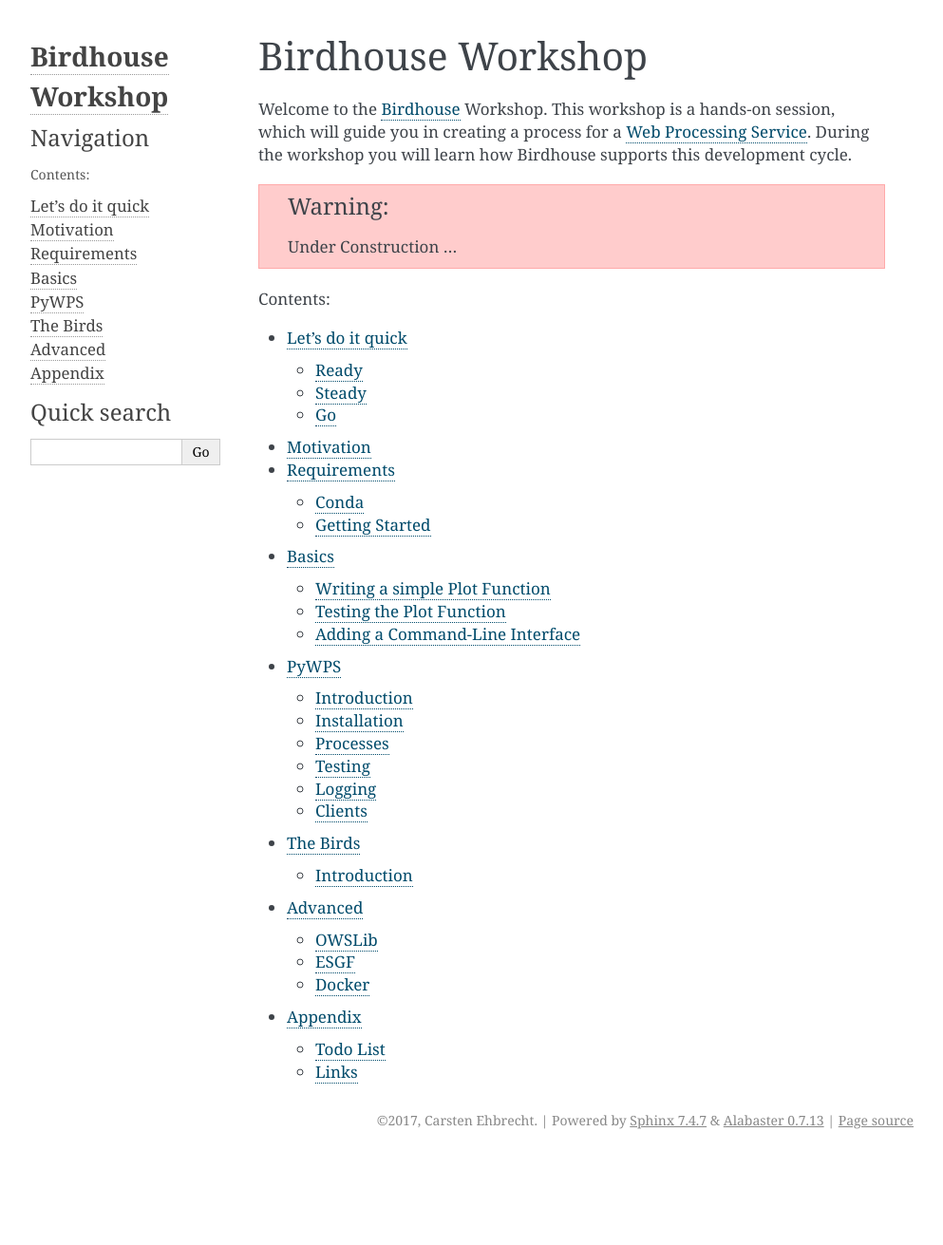
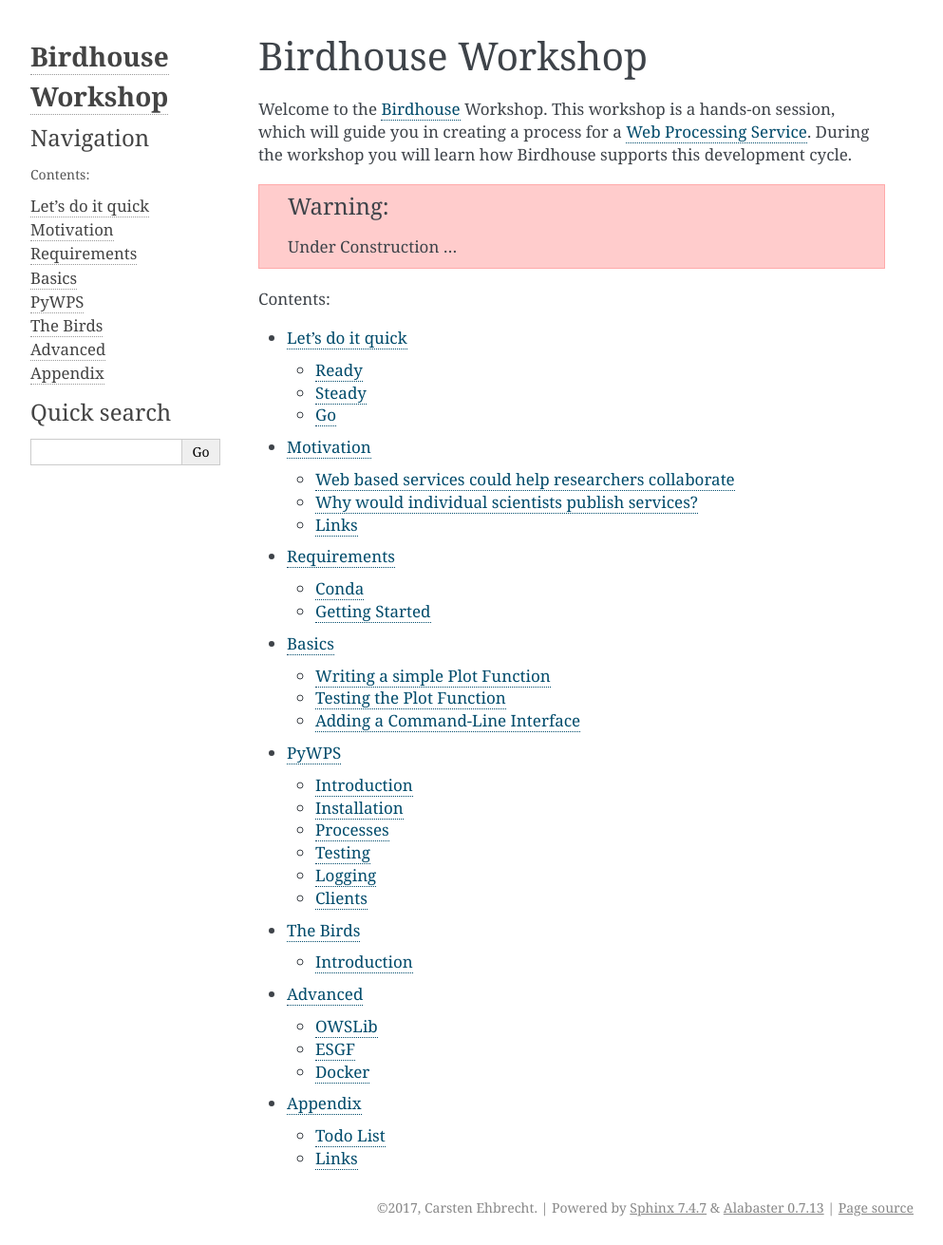
Before and after one commit to bird-house/birdhouse-workshop, a Sphinx documentation site: the page built from docs/source/index.rst, in a window 1280 px wide. Shown: the whole page at 95% size, without its empty margins (148-1141 px from the left). Built offline with Sphinx 7.4.7, drawn with Linux system fonts in a browser that asks for light colours; before the commit the page ends 1219 px from its top, so only the background shows below that; some of the changed lines change nothing that is shown.

Commit message:
motivation added

```diff
--- a/docs/source/motivation.rst
+++ b/docs/source/motivation.rst
@@ -3,12 +3,36 @@
 Motivation
 ==========
 
-Showing a picture about what we want to to ...
+Let's see the Birds:
 
-Something like this:
+.. image:: https://upload.wikimedia.org/wikipedia/en/7/77/For_the_Birds_%28film%29_poster.jpg
+   :alt: For the Birds
 
-http://chdoig.github.io/pydata2015-dallas-conda/#/2/1
 
-Function as a Service:
+Web based services could help researchers collaborate
+-----------------------------------------------------
 
-https://en.wikipedia.org/wiki/Function_as_a_Service
+The fact that individual researchers are increasingly specialized
+raises the “cost” of interacting with other disciplines.
+
+Due to these costs, multidisciplinary projects are often run in parallel,
+with no real dependencies and synergies between teams.
+
+Open source code has helped tremendously, but there is a large resource gap
+between installing software and having a working application,
+especially in earth system modeling.
+
+Why would individual scientists publish services?
+-------------------------------------------------
+
+Increased visibility and funding opportunities.
+
+Improved research quality.
+
+Participate to intercomparison projects.
+
+
+Links
+-----
+
+* Function as a Service: https://en.wikipedia.org/wiki/Function_as_a_Service
```
